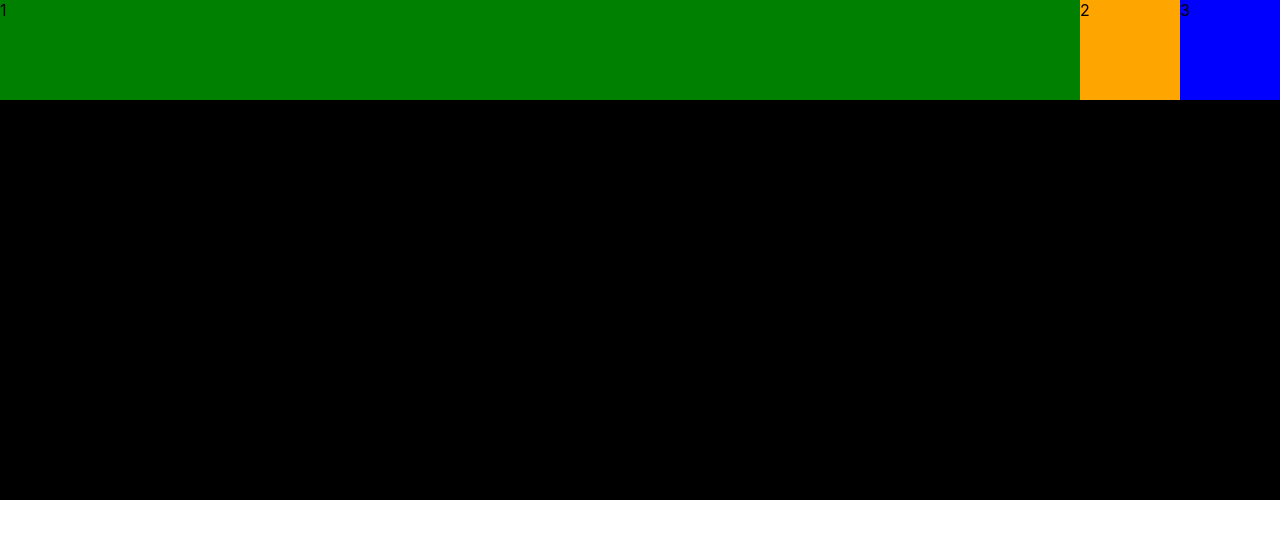
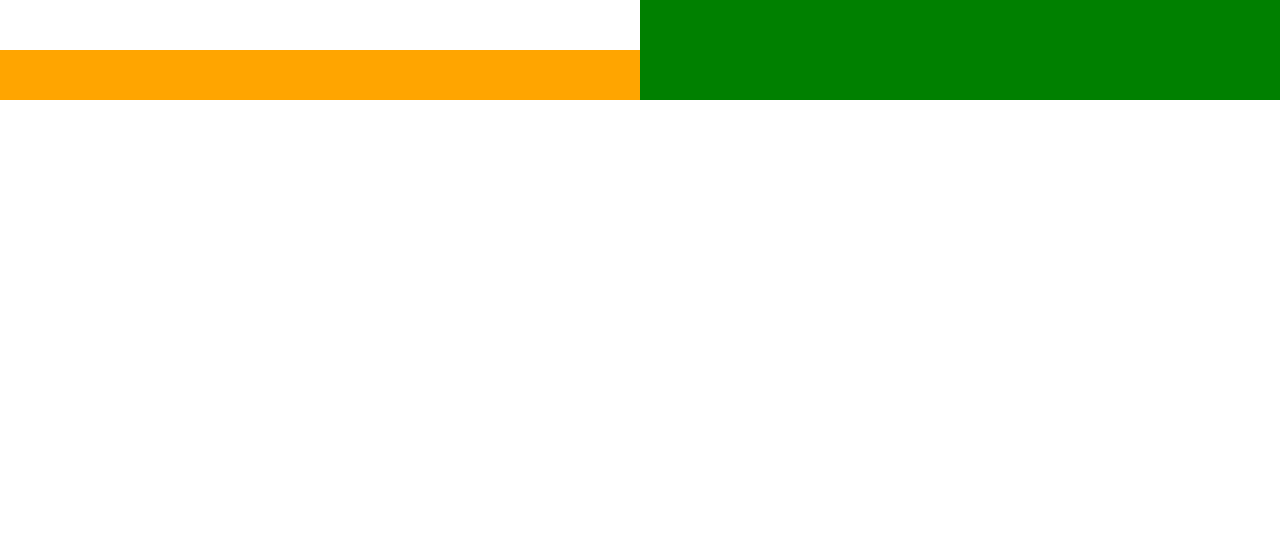
Before and after one commit to EricASC6/atomic-components, a React (Create React App) app: page / in a window 1280 px wide. Shown: the top 538 px of the page. Built offline with nearby package versions, Linux system fonts and the light colour scheme.

Commit message:
implemented some of grid props + default props

```diff
--- a/src/App.tsx
+++ b/src/App.tsx
@@ -1,30 +1,13 @@
 import React from "react";
-import { Box } from "./components/Box";
-import { Text } from "./components/Text";
-import { Position } from "./components/Position";
-import { BorderBox } from "./components/BorderBox";
+import { Grid, Box } from "./components";
 
 const App: React.FC = () => {
   return (
-    <div>
-      <Box
-        display="flex"
-        bg="black"
-        justifyContent="center"
-        alignItems="flex-start"
-        height="500px"
-        flexWrap="wrap"
-      >
-        <Box bg="green" size="100px" flexGrow={2}>
-          1
-        </Box>
-        <Box bg="orange" size="100px">
-          2
-        </Box>
-        <Box bg="blue" size="100px">
-          3
-        </Box>
-      </Box>
+    <div style={{ width: "100%" }}>
+      <Grid gridTemplateColumns="1fr 1fr" gridTemplateRows="1fr 1fr">
+        <Box minHeight="50px" bg="orange" gridRowStart="2" />
+        <Box bg="green" gridColumnStart="2" gridRowEnd="span 2" />
+      </Grid>
     </div>
   );
 };
--- a/src/components/BorderBox.tsx
+++ b/src/components/BorderBox.tsx
@@ -1,6 +1,6 @@
 import { createComponent } from "../helpers/createComponent";
 import { Common, Spacing, Border, Flex, Layout } from "../types";
 
-type BorderBoxProps = Common & Spacing & Border & Flex & Layout;
+export type BorderBoxProps = Common & Spacing & Border & Flex & Layout;
 
 export const BorderBox = createComponent<BorderBoxProps>();
--- /dev/null
+++ b/src/components/Grid.tsx
@@ -0,0 +1,10 @@
+import { createComponent } from "../helpers/createComponent";
+import { Common, Layout, Grid as IGrid } from "../types";
+
+export type GridProps = Common & Layout & IGrid;
+
+export const Grid = createComponent<GridProps>({
+  defaultProps: {
+    display: "grid",
+  },
+});
--- /dev/null
+++ b/src/components/index.ts
@@ -0,0 +1,5 @@
+export { BorderBox } from "./BorderBox";
+export { Box } from "./Box";
+export { Grid } from "./Grid";
+export { Position } from "./Position";
+export { Text } from "./Text";
--- a/src/constants/styleConversions.ts
+++ b/src/constants/styleConversions.ts
@@ -96,4 +96,11 @@ export const STYLE_CONVERSIONS: StyleConversion = {
 
   boxShadow: "box-shadow",
   textShadow: "text-shadow",
+
+  gridTemplateColumns: "grid-template-columns",
+  gridTemplateRows: "grid-template-rows",
+  gridColumnStart: "grid-column-start",
+  gridColumnEnd: "grid-column-end",
+  gridRowStart: "grid-row-start",
+  gridRowEnd: "grid-row-end",
 };
--- a/src/helpers/createComponent.tsx
+++ b/src/helpers/createComponent.tsx
@@ -1,36 +1,48 @@
 import React from "react";
-import ECSSRule from "../models/ecssRule";
-import { getProvidedStyles } from "./styles";
+import { createStyleList } from "./styles";
 import { CSSService } from "../services/css";
 import { Common } from "../types/common";
-import { Style } from "../types/style";
 import { Typography } from "../types/typography";
 import { Spacing } from "../types/spacing";
 import { Flex } from "../types/flex";
 import { Layout } from "../types/layout";
 import { Position } from "../types/position";
+import { Grid } from "../types/grid";
 
 interface CreateComponentArgs {
   defaultHtml?: keyof React.ReactHTML;
+  defaultProps?: AllStyleProps;
 }
 
 type ComponentProps<T> = T & { as?: keyof React.ReactHTML };
 
+type AllStyleProps = Common &
+  Typography &
+  Spacing &
+  Flex &
+  Layout &
+  Position &
+  Grid;
+
 export const createComponent = <
-  T extends Common | Typography | Spacing | Flex | Layout | Position
->({ defaultHtml = "div" }: CreateComponentArgs = {}) => {
+  T extends Common | Typography | Spacing | Flex | Layout | (Position & Grid)
+>({ defaultHtml = "div", defaultProps = {} }: CreateComponentArgs = {}) => {
   const Component: React.FC<ComponentProps<T>> = ({
     children,
     as = defaultHtml,
     ...props
   }) => {
-    console.log(props);
+    const styles = props;
 
-    const providedStyles = getProvidedStyles(props);
+    console.log({ styles });
 
-    const styleList = providedStyles.map(([prop, value]) => {
-      return new ECSSRule({ prop: prop as keyof Style, value });
-    });
+    // final styles with default styles applied
+    // apply default if missing style prop else overrid
+    const finalStyles = Object.assign({}, defaultProps, styles);
+
+    console.log({ finalStyles });
+
+    const styleList = createStyleList(finalStyles);
 
     const cssRule = CSSService.createCSSRule(styleList);
     const className = CSSService.generateClassName();
--- a/src/helpers/styles.ts
+++ b/src/helpers/styles.ts
@@ -1,7 +1,8 @@
-export const getProvidedStyles = (styles: Object) => {
-  const providedStyles = Object.entries(styles).filter(
-    ([_, value]) => value !== null && value !== undefined
-  );
+import ECSSRule from "../models/ecssRule";
+import { Style } from "../types/style";
 
-  return providedStyles;
+export const createStyleList = (styles: Object): Array<ECSSRule> => {
+  return Object.entries(styles).map(([prop, value]) => {
+    return new ECSSRule({ prop: prop as keyof Style, value });
+  });
 };
--- a/src/index.css
+++ b/src/index.css
@@ -20,3 +20,9 @@ code {
   font-family: source-code-pro, Menlo, Monaco, Consolas, "Courier New",
     monospace;
 }
+
+html,
+body {
+  width: 100%;
+  height: 100%;
+}
--- /dev/null
+++ b/src/types/grid.ts
@@ -0,0 +1,8 @@
+export interface Grid {
+  gridTemplateColumns?: React.CSSProperties["gridTemplateColumns"];
+  gridTemplateRows?: React.CSSProperties["gridTemplateRows"];
+  gridColumnStart?: React.CSSProperties["gridColumnStart"];
+  gridColumnEnd?: React.CSSProperties["gridColumnEnd"];
+  gridRowStart?: React.CSSProperties["gridRowStart"];
+  gridRowEnd?: React.CSSProperties["gridRowEnd"];
+}
--- a/src/types/index.ts
+++ b/src/types/index.ts
@@ -5,6 +5,7 @@ import { Position as _Position } from "./position";
 import { Spacing as _Spacing } from "./spacing";
 import { Typography as _Typography } from "./typography";
 import { Border as _Border } from "./border";
+import { Grid as _Grid } from "./grid";
 
 export type Common = _Common;
 export type Flex = _Flex;
@@ -13,3 +14,4 @@ export type Position = _Position;
 export type Spacing = _Spacing;
 export type Typography = _Typography;
 export type Border = _Border;
+export type Grid = _Grid;
--- a/src/types/style.ts
+++ b/src/types/style.ts
@@ -1,4 +1,4 @@
-import { Border, Common, Flex, Layout, Spacing, Typography } from ".";
+import { Border, Common, Flex, Layout, Spacing, Typography, Grid } from ".";
 
 // This is where short hand style props are appended to pre-existing ones
 export type Style = React.CSSProperties &
@@ -8,7 +8,8 @@ export type Style = React.CSSProperties &
   Layout &
   Position &
   Spacing &
-  Typography;
+  Typography &
+  Grid;
 
 // list of styles that are available (used in style conversions)
 export type StyleList = {
```
Also changed, not shown: src/components/Box.tsx (+2 -5 lines).
